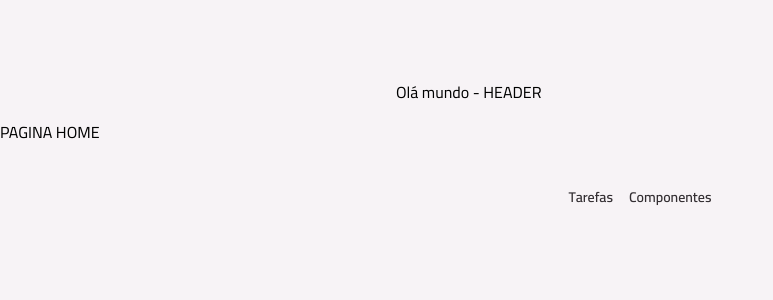
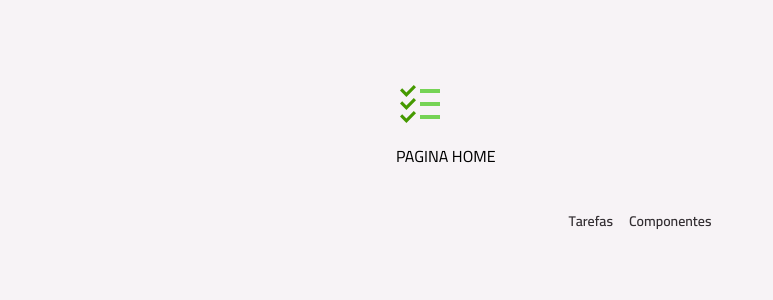
Before and after one commit to PedroMoreiragit/todo, a React (Vite) app: page / in a window 1280 px wide. Shown: the top 300 px of the page, without its empty margins (0-773 px from the left). Built offline with nearby package versions, Linux system fonts and the light colour scheme.

Commit message:
feat: make structure

```diff
--- /dev/null
+++ b/src/core-components/footer.tsx
@@ -0,0 +1,21 @@
+import { NavLink } from "react-router";
+import Text from "../components/text";
+
+export default function Footer() {
+    return (
+        <footer className="my-5 md:my-10">
+            <nav className="flex items-center justify-center gap-4">
+                <NavLink to="/">
+                    <Text variant="body-sm-bold" className="text-gray-300">
+                        Tarefas
+                    </Text>
+                </NavLink>
+                <NavLink to="/components">
+                    <Text variant="body-sm-bold" className="text-gray-300">
+                        Componentes
+                    </Text>
+                </NavLink>
+            </nav>
+        </footer>
+    );
+}
--- /dev/null
+++ b/src/core-components/header.tsx
@@ -0,0 +1,11 @@
+import Container from "../components/container";
+import Logo from "../assets/images/logo.svg?react";
+
+
+export default function Header() {
+    return (
+    <Container as="header" className="mt-3 md:mt-20">
+        <Logo className="md:h-12 h-9" />
+    </Container>
+    );
+}
--- /dev/null
+++ b/src/core-components/main.tsx
@@ -0,0 +1,13 @@
+import { cx } from "class-variance-authority";
+import type React from "react";
+
+
+interface MainContentProps extends React.ComponentProps<"main"> {}
+
+export default function MainContent({children, className, ...props}: MainContentProps){
+    return (
+        <main className={cx("mt-4 md:8", className)} {...props}>
+            {children}
+        </main>
+    );
+}
--- a/src/pages/layout-main.tsx
+++ b/src/pages/layout-main.tsx
@@ -1,29 +1,17 @@
-import { NavLink, Outlet } from "react-router";
-import Container from "../components/container";
-import Text from "../components/text";
+import { Outlet } from "react-router";
+import Header from "../core-components/header";
+import MainContent from "../core-components/main";
+import Footer from "../core-components/footer";
 
 
 export default function LayoutMain() {
     return <>
-        <Container as="header" className="mt-3 md:mt-20">
-            Olá mundo - HEADER
-        </Container>
-        <main className="mt-4 md:8">
+        <Header />
+
+        <MainContent>
             <Outlet />
-        </main>
-        <footer className="my-5 md:my-10">
-            <nav className="flex items-center justify-center gap-4">
-                <NavLink to="/">
-                    <Text variant="body-sm-bold" className="text-gray-300">
-                        Tarefas
-                    </Text>
-                </NavLink>
-                <NavLink to="/componentes">
-                    <Text variant="body-sm-bold" className="text-gray-300">
-                        Componentes
-                    </Text>
-                </NavLink>
-            </nav>
-        </footer>
+        </MainContent>
+
+        <Footer />
     </>
 }
--- a/src/pages/page-home.tsx
+++ b/src/pages/page-home.tsx
@@ -1,5 +1,6 @@
+import Container from "../components/container";
 
 
 export default function PageHome() {
-    return <>PAGINA HOME</>
+    return <Container>PAGINA HOME</ Container>
 }
```
